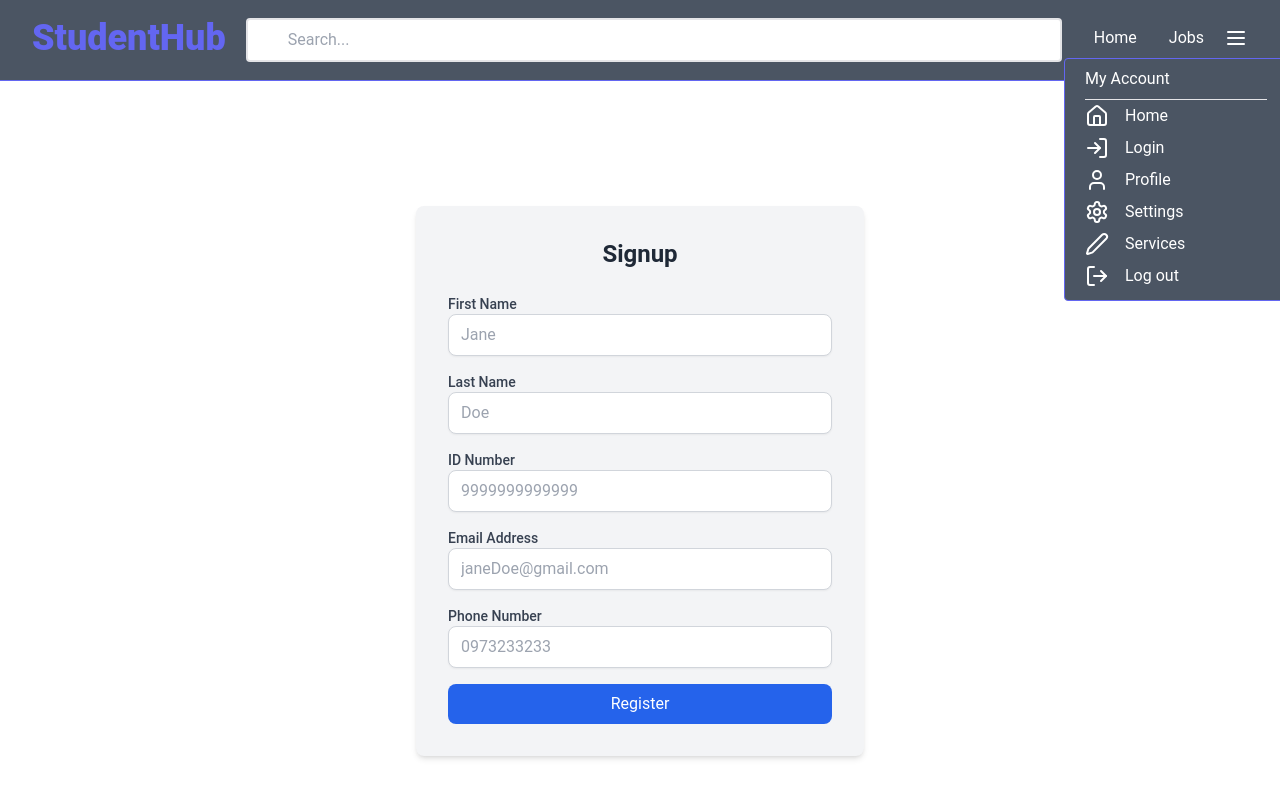
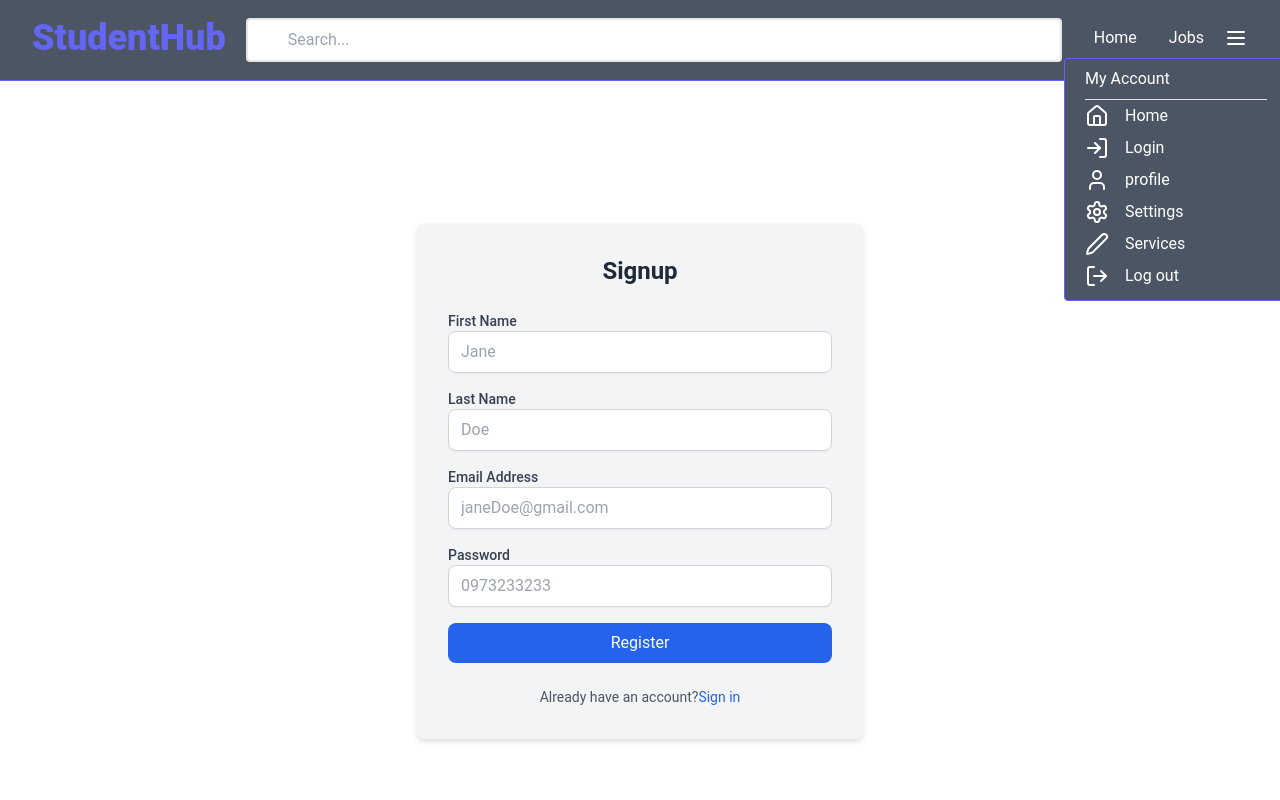
Before and after one commit to ThusTech/Job-Search, a React (Vite) app in the folder frontend/: page /signup in a window 1280 px wide. Both pictures are taken after a click on the button 1236 px from the left and 38 px from the top of the page. Shown: the top 800 px of the page. Built offline with nearby package versions, Linux system fonts and the light colour scheme.

Commit message:
frontend signup service

```diff
--- a/frontend/src/App.jsx
+++ b/frontend/src/App.jsx
@@ -3,6 +3,7 @@ import JobsPage from './pages/JobsPage'
 import JobPage from './pages/JobPage'
 import LoginPage from './pages/LoginPage'
 import SignupPage from './pages/SignupPage'
+// import ProfilePage from './pages/ProfilePage'
 import NotFoundPage from './pages/NotFoundPage'
 import MainLayout from './layouts/MainLayout'
 
--- a/frontend/src/components/NavBar.jsx
+++ b/frontend/src/components/NavBar.jsx
@@ -90,7 +90,10 @@ export default function NavBar(){
 
                                             <DropdownMenuItem className='py-1 flex'>
                                                 <User className='text-white'/>
-                                                <span className='mx-4 text-white'>Profile</span>
+                                                <Link className='hover:text-indigo-500 text-white mx-4'
+                                                to='/profile'>
+                                                    profile
+                                                </Link>
                                             </DropdownMenuItem>
 
                                             <DropdownMenuItem className='py-1 flex'>
--- a/frontend/src/components/SignupForm.jsx
+++ b/frontend/src/components/SignupForm.jsx
@@ -1,52 +1,72 @@
+import {Link} from 'react-router-dom'
+import { useState } from 'react'
+import SignupService from '@/services/SignupService'
+
+export default function SignupForm(){
+    const [firstName, setFirstName] = useState("")
+    const [lastName, setLastName] = useState("")
+    const [email, setEmail] = useState("")
+    const [password, setPassword] = useState("")
+
+    const handleSubmit = async () => {
+        await SignupService(
+            firstName=firstName,
+            lastName=lastName,
+            email=email,
+            password=password
+        )
+    }
 
 
-export default function SignupForm(){
     return (
         <div className="flex items-center justify-center min-h-screen">
             <div className="bg-gray-100 w-full max-w-md p-8 space-y-6 rounded-lg shadow-md">
                 <h2 className="text-2xl font-bold text-center text-gray-800">Signup</h2>
-                <form className="space-y-4">
+                <form className="space-y-4" onSubmit={handleSubmit}>
                     <div>
                         <label
-                        for='firstName'
-                        className="block text-sm font-medium text-gray-700">First Name</label>
+                        className="block text-sm font-medium text-gray-700">
+                            First Name
+                        </label>
+
                         <input
-                        id = 'firstName'
                         type="text"
                         placeholder="Jane"
+                        value = {firstName}
+                        onChange={(event)=> setFirstName(event.target.value)}
                         className="w-full px-3 py-2 border border-gray-300 rounded-lg shadow-sm focus:outline-none focus:ring focus:ring-blue-500 focus:border-blue-500"
                         />
                     </div>
 
                     <div>
                         <label className="block text-sm font-medium text-gray-700">Last Name</label>
+
                         <input type="text"
                         placeholder="Doe"
-                        className="w-full px-3 py-2 border border-gray-300 rounded-lg shadow-sm focus:outline-none focus:ring focus:ring-blue-500 focus:border-blue-500"
-                        />
-                    </div>
-
-                    <div>
-                        <label className="block text-sm font-medium text-gray-700">ID Number</label>
-                        <input type="number"
-                        placeholder="9999999999999"
+                        value={lastName}
+                        onChange={(event) => setLastName(event.target.value)}
                         className="w-full px-3 py-2 border border-gray-300 rounded-lg shadow-sm focus:outline-none focus:ring focus:ring-blue-500 focus:border-blue-500"
                         />
                     </div>
 
                     <div>
                         <label className="block text-sm font-medium text-gray-700">Email Address</label>
+
                         <input type="email"
                         placeholder="janeDoe@gmail.com"
+                        value={email}
+                        onChange={(event)=> setEmail(event.target.value)}
                         className="w-full px-3 py-2 border border-gray-300 rounded-lg shadow-sm focus:outline-none focus:ring focus:ring-blue-500 focus:border-blue-500"
                         />
                     </div>
 
+                    <div>
+                        <label className="block text-sm font-medium text-gray-700">Password</label>
 
-                    <div>
-                        <label className="block text-sm font-medium text-gray-700">Phone Number</label>
                         <input type="text"
                         placeholder="0973233233"
+                        value={password}
+                        onChange={(event)=> setPassword(event.target.value)}
                         className="w-full px-3 py-2 border border-gray-300 rounded-lg shadow-sm focus:outline-none focus:ring focus:ring-blue-500 focus:border-blue-500"
                         />
                     </div>
@@ -57,6 +77,13 @@ export default function SignupForm(){
                         Register
                     </button>
                 </form>
+
+                <p className="text-sm text-center text-gray-600">
+                    Already have an account?
+                    <Link to="/login" className="text-blue-600 hover:underline">
+                        Sign in
+                    </Link>
+                </p>
             </div>
         </div>
     )
--- a/frontend/src/services/SignupService.jsx
+++ b/frontend/src/services/SignupService.jsx
@@ -1,5 +1,20 @@
+import axios from "axios";
 
+export default async function SignupService(firstName, lastName, email, password) {
 
-export default async function SignupService(params) {
+    try{
+        const response = await axios.post(
+            'http://xxx/api/auth/login',
+            {
+                firstname: firstName,
+                lastname: lastName,
+                email: email,
+                password: password
+            })
+
+            return response.data
+    }catch (error){
+
+    }
 
 }
```
